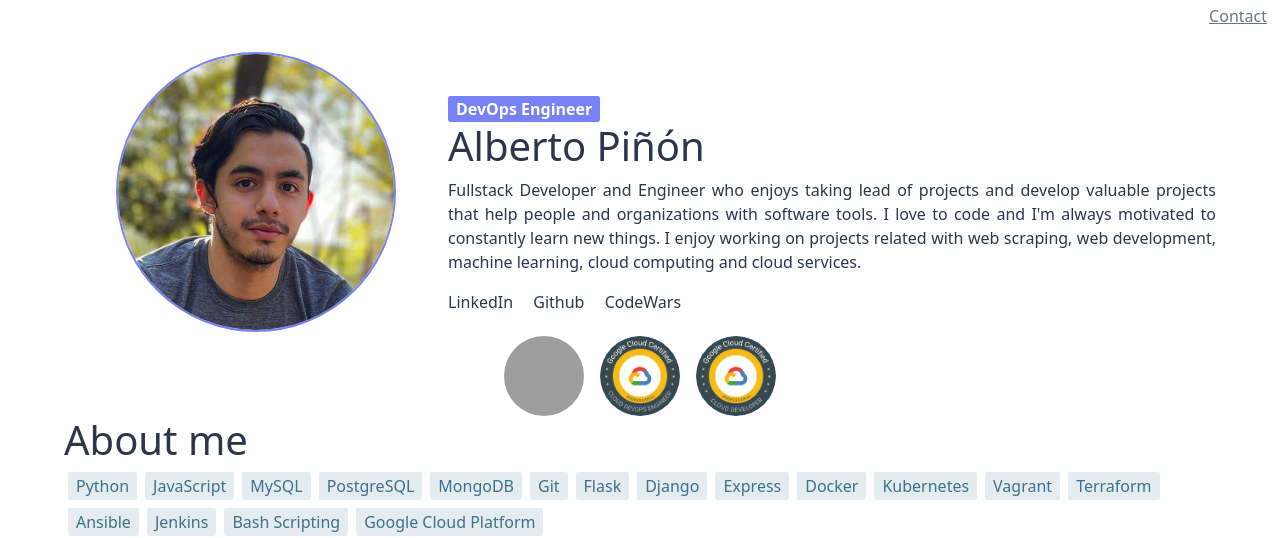
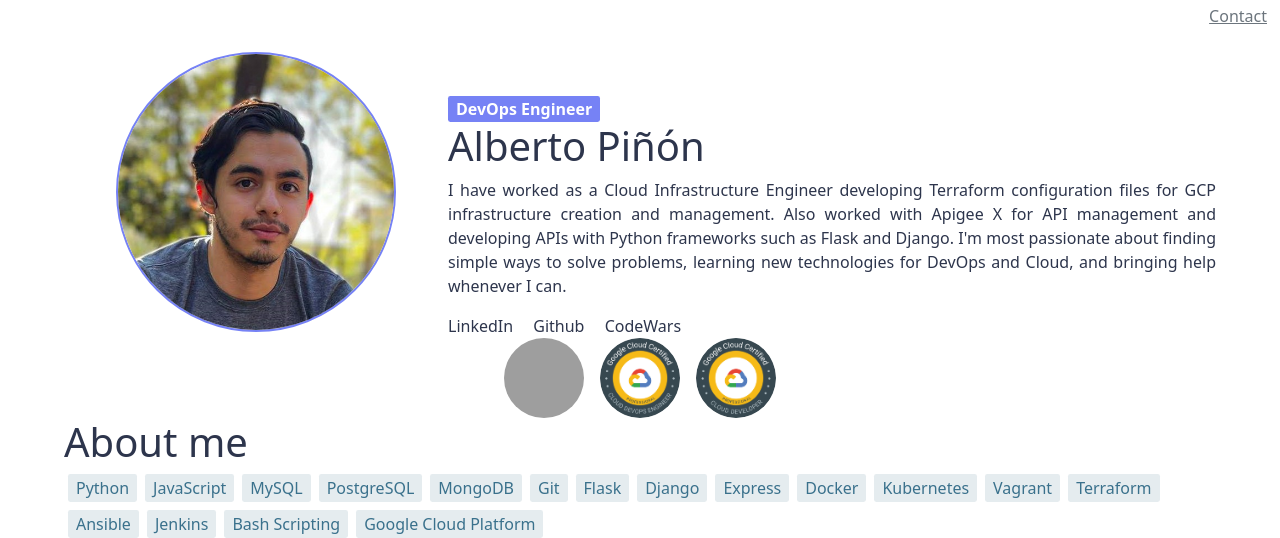
Before and after one commit to albertopformoso/CV, a Flask app: page / in a window 1280 px wide. Shown: the top 538 px of the page. Run offline with Flask 2, Linux system fonts and the light colour scheme; data that the repository does not hold is empty; grey boxes are pictures that could not be loaded.

Commit message:
bio update

```diff
--- a/src/templates/index.html
+++ b/src/templates/index.html
@@ -18,8 +18,12 @@
                         <span id="title-name">DevOps Engineer</span>
                     </div>
                     <h1>Alberto Piñón</h1>
-                    <p id="description">Fullstack Developer and Engineer who enjoys taking lead of projects and develop valuable projects that help people and organizations with software tools. I love to code and I'm always motivated to constantly learn new things.
-                        I enjoy working on projects related with web scraping, web development, machine learning, cloud computing and cloud services.</p>
+                    <p id="description">
+                        <!-- Fullstack Developer and Engineer who enjoys taking lead of projects and develop valuable projects that help people and organizations with software tools. I love to code and I'm always motivated to constantly learn new things.
+                        I enjoy working on projects related with web scraping, web development, machine learning, cloud computing and cloud services. -->
+                        I have worked as a Cloud Infrastructure Engineer developing Terraform configuration files for GCP infrastructure creation and management.
+                        Also worked with Apigee X for API management and developing APIs with Python frameworks such as Flask and Django. I'm most passionate about finding simple ways to solve problems, learning new technologies for DevOps and Cloud, and bringing help whenever I can.
+                    </p>
                     <div class="contact">
                         <a class="social" href="https://www.linkedin.com/in/alberto-pinon-formoso/" target="_blank">LinkedIn</a>
                         <a class="social" href="https://github.com/albertopformoso" target="_blank">Github</a>
```
